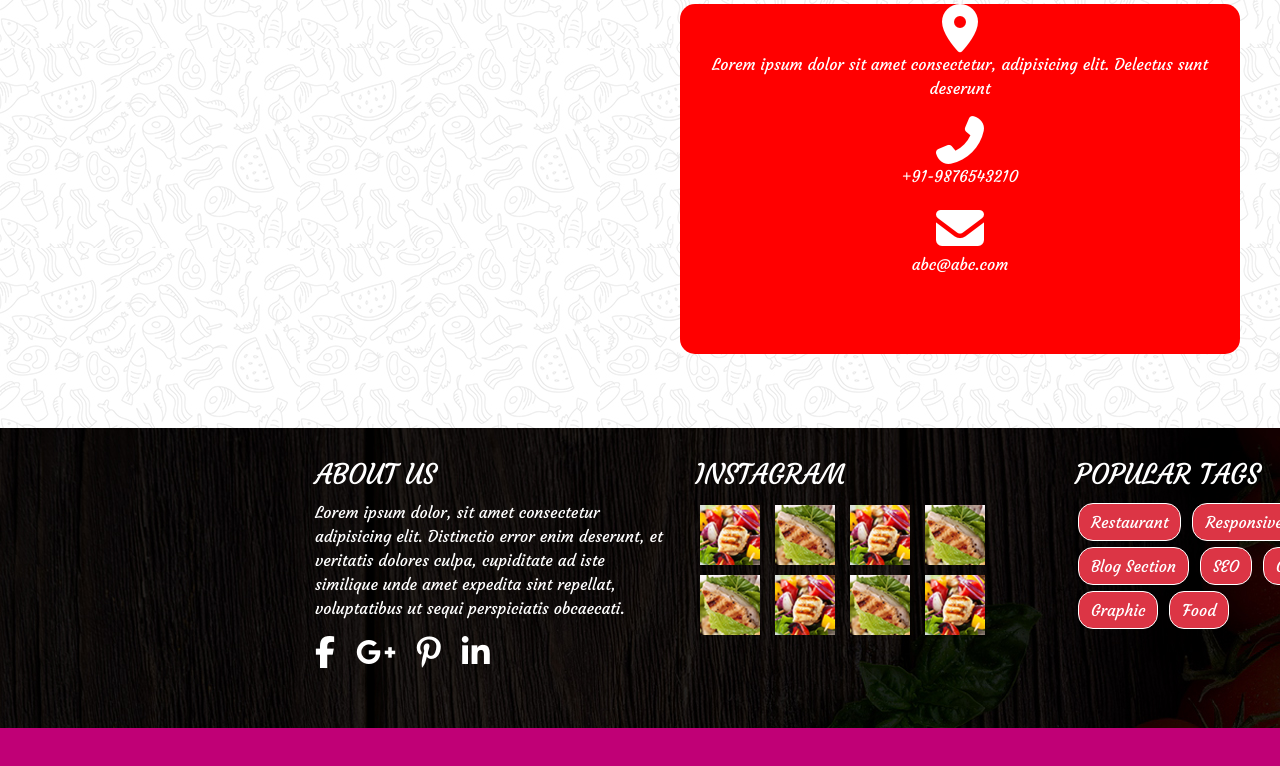
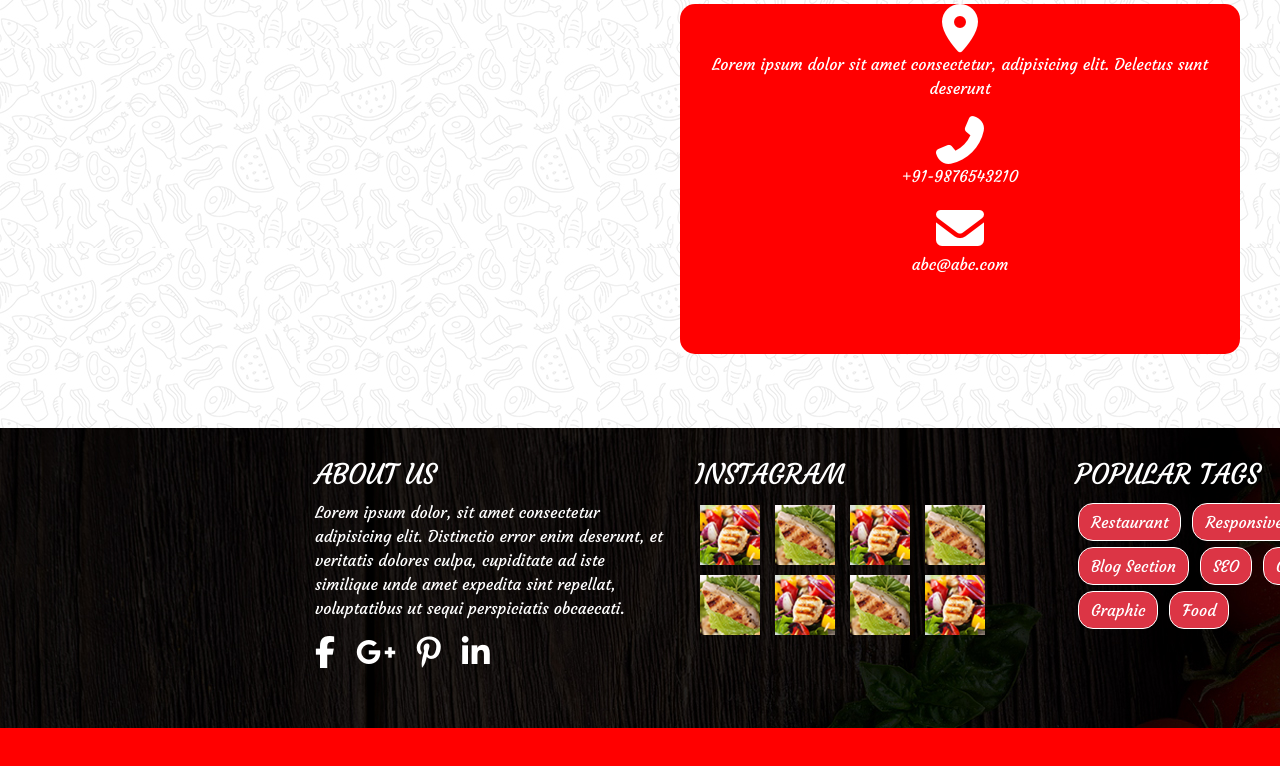
Before and after one commit to RMZ1070/git_bootstrap_les_chefs, a website: page index.html in a window 1280 px wide. Shown: the part 5102-5868 px from the top of the page. Drawn offline with nearby package versions, Linux system fonts and the light colour scheme.

Commit message:
vraiment fin projet

```diff
--- a/src/sass/style.sass
+++ b/src/sass/style.sass
@@ -169,7 +169,7 @@ h1
           height: 300px
 
 .rose
-  background-color: #c00076
+  background-color: red
   height: 50px
 
 .ttim img
```
Also changed, not shown: public/css/style.css.
